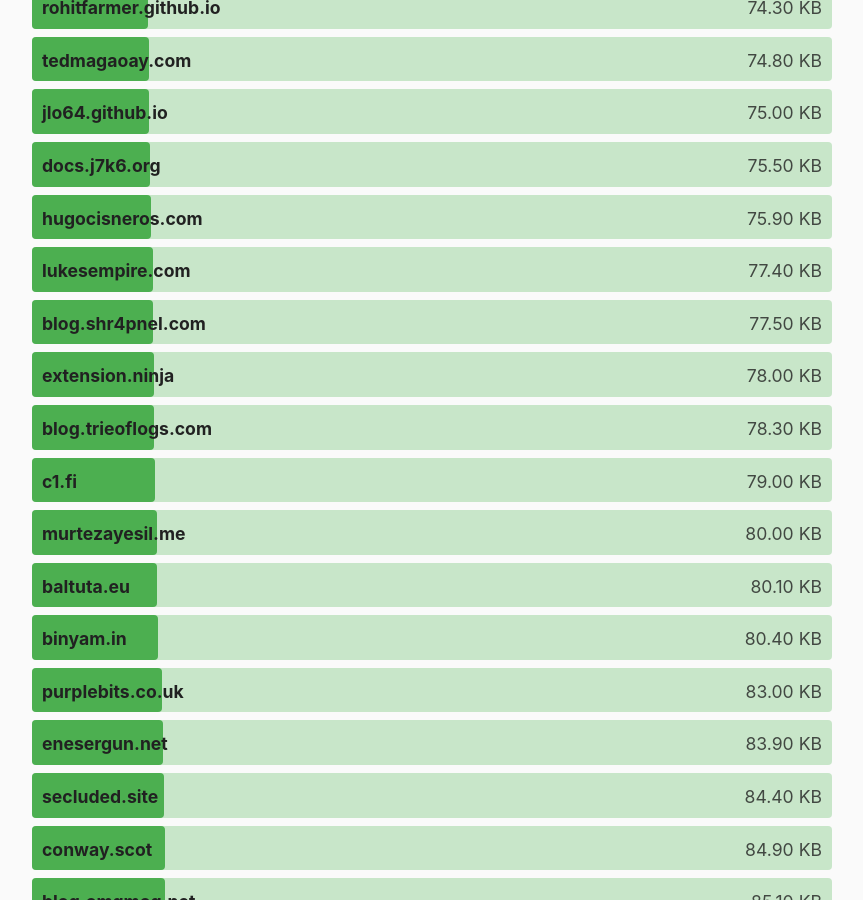
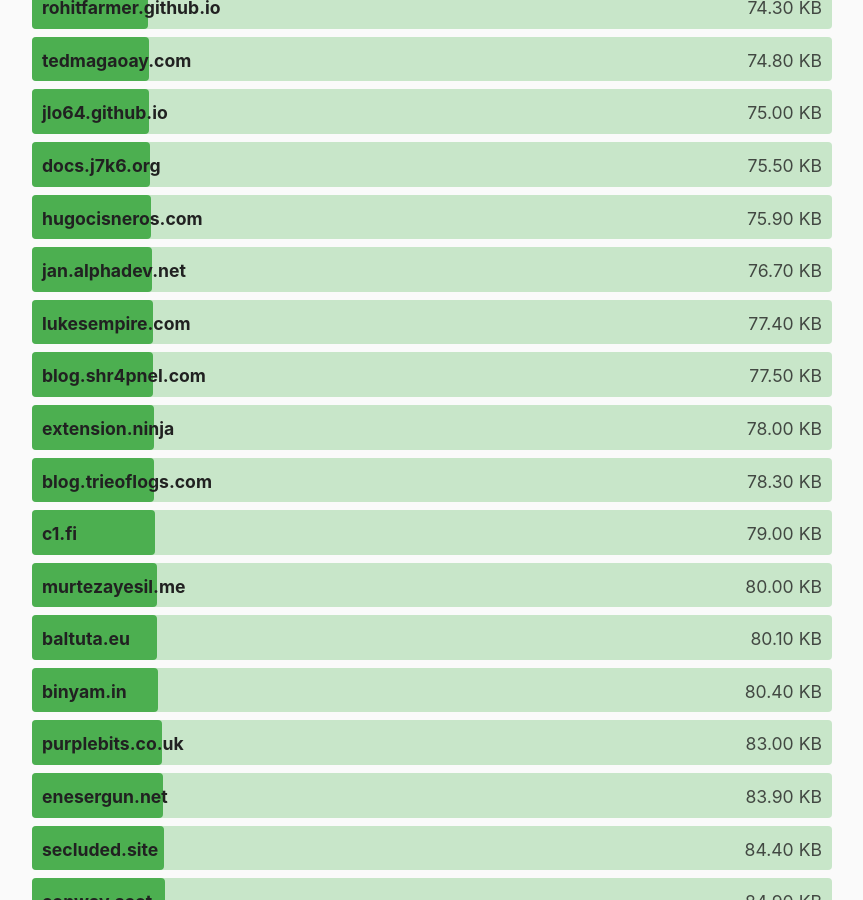
Before and after one commit to kevquirk/512kb.club, a Jekyll site: the page built from index.md, in a window 1280 px wide and 900 px high, scrolled down 18679 px. Shown: the whole window, without its empty margins (208-1071 px from the left). Built offline with Jekyll 4.4.1, drawn with Linux system fonts in a browser that asks for light colours.

Commit message:
Add jan.alphadev.net

```diff
--- a/_data/sites.yml
+++ b/_data/sites.yml
@@ -1522,6 +1522,11 @@
   url: https://jamesst.one
   size: 4.36
   last_checked: 2022-09-11
+
+- domain: jan.alphadev.net
+  url: https://jan.alphadev.net/
+  size: 76.7
+  last_checked: 2023-08-02
 
 - domain: jasonthai.me
   url: https://jasonthai.me/
```
